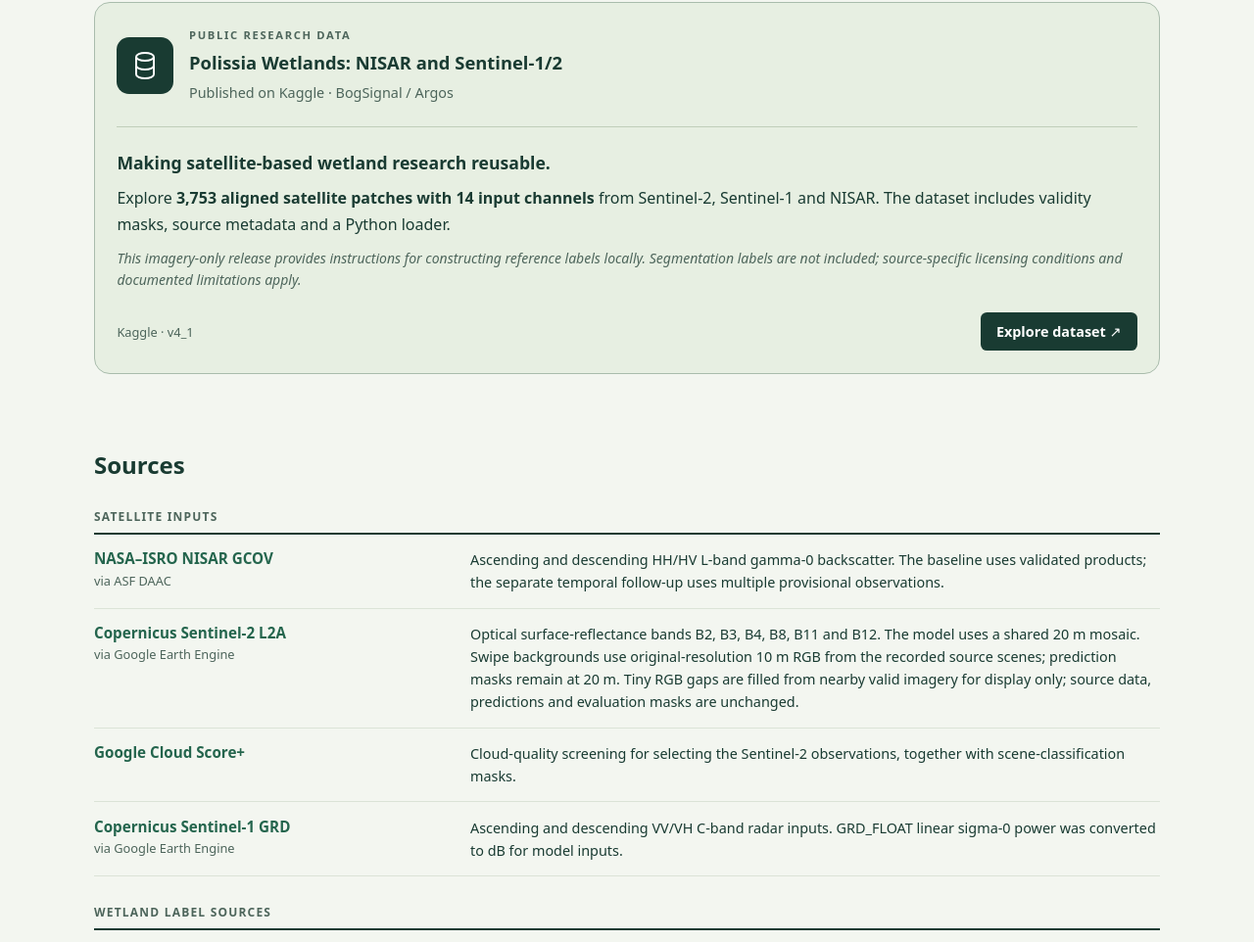
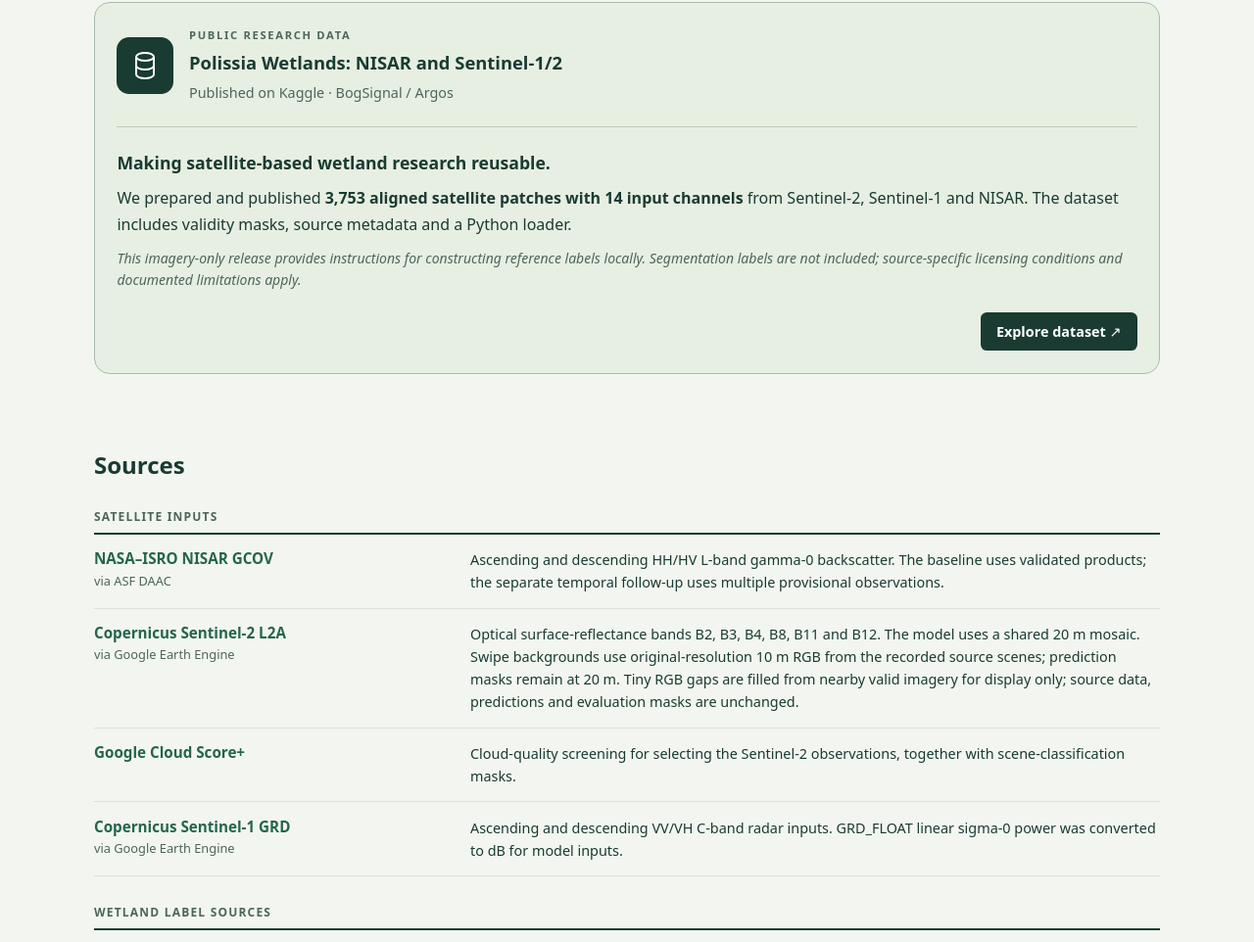
Before and after one commit to oleksastepaniuk/BogSignal, a website built with Vite: page web/index.html in a window 1280 px wide. Shown: the part 7276-8238 px from the top of the page at 98% size. Built offline with nearby package versions, Linux system fonts and the light colour scheme; files whose address does not match are found by name.

Commit message:
Clarify dataset authorship and simplify card footer

```diff
--- a/web/index.html
+++ b/web/index.html
@@ -159,10 +159,10 @@
           </header>
           <div class="dataset-card-body">
             <h3>Making satellite-based wetland research reusable.</h3>
-            <p>Explore <strong>3,753 aligned satellite patches with 14 input channels</strong> from Sentinel-2, Sentinel-1 and NISAR. The dataset includes validity masks, source metadata and a Python loader.</p>
+            <p>We prepared and published <strong>3,753 aligned satellite patches with 14 input channels</strong> from Sentinel-2, Sentinel-1 and NISAR. The dataset includes validity masks, source metadata and a Python loader.</p>
             <p class="note"><em>This imagery-only release provides instructions for constructing reference labels locally. Segmentation labels are not included; source-specific licensing conditions and documented limitations apply.</em></p>
           </div>
-          <footer class="dataset-card-footer"><span class="dataset-platform">Kaggle &middot; v4_1</span><a class="button-link dataset-action" href="https://www.kaggle.com/datasets/oleksastepaniuk/polissia-wetlands-nisar-and-sentinel-12/data">Explore dataset <span aria-hidden="true">↗</span></a></footer>
+          <footer class="dataset-card-footer"><a class="button-link dataset-action" href="https://www.kaggle.com/datasets/oleksastepaniuk/polissia-wetlands-nisar-and-sentinel-12/data">Explore dataset <span aria-hidden="true">↗</span></a></footer>
         </article>
       </section>
       <section id="credentials">
--- a/web/src/style.css
+++ b/web/src/style.css
@@ -255,8 +255,7 @@ h2, #full-results > summary { font-size:1.5em; font-weight:700; }
 .dataset-card-body h3 { font-size:1.1rem; margin:1.5rem 0 .7rem; }
 .dataset-card-body p { font-size:1rem; margin:.6rem 0; }
 .dataset-card-body .note { font-size:.875rem; color:#4d655b; }
-.dataset-card-footer { display:flex; justify-content:space-between; align-items:center; flex-wrap:wrap; gap:1rem; margin-top:1.4rem; }
-.dataset-platform { font-size:.8rem; color:#4d655b; }
+.dataset-card-footer { display:flex; justify-content:flex-end; align-items:center; flex-wrap:wrap; gap:1rem; margin-top:1.4rem; }
 .dataset-card-footer a { font-weight:600; text-underline-offset:.25em; }
 .dataset-card-footer .dataset-action { padding:.65rem 1rem; font-size:.9rem; background:#193b32; color:#fff; text-decoration:none; }
 .dataset-card-footer .dataset-action:hover { background:#24654d; }
```
